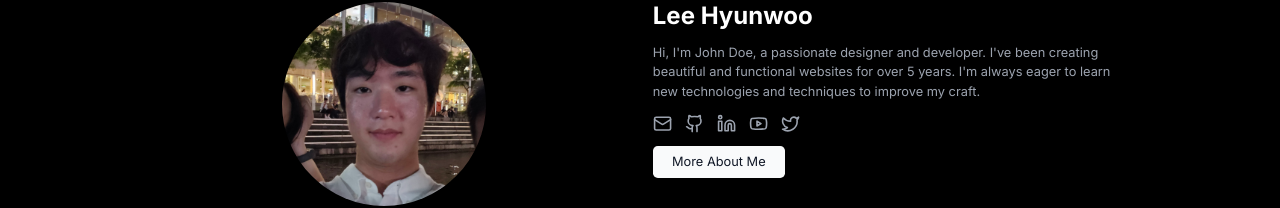
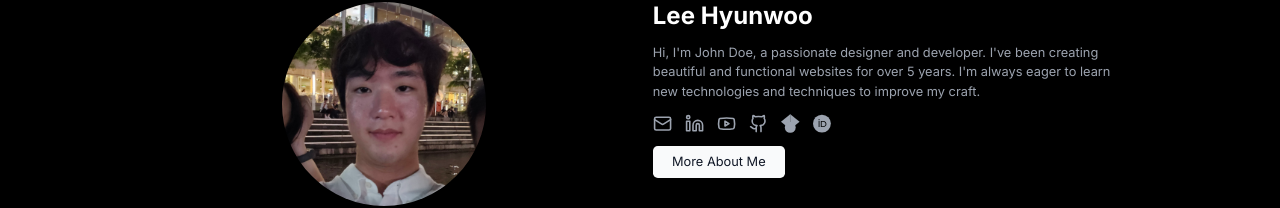
Before and after one commit to JadeHouseDisco/JadeHouse, a Next.js app: page /lab in a window 1280 px wide. Shown: the part 1595-1803 px from the top of the page. Built offline with nearby package versions, Linux system fonts and the light colour scheme.

Commit message:
Added google scholar and ORCID icon

```diff
--- a/components/icons.tsx
+++ b/components/icons.tsx
@@ -117,6 +117,68 @@ interface IconProps extends React.SVGProps<SVGSVGElement> {}
       >
         <path d="M2.5 17a24.12 24.12 0 0 1 0-10 2 2 0 0 1 1.4-1.4 49.56 49.56 0 0 1 16.2 0A2 2 0 0 1 21.5 7a24.12 24.12 0 0 1 0 10 2 2 0 0 1-1.4 1.4 49.55 49.55 0 0 1-16.2 0A2 2 0 0 1 2.5 17" />
         <path d="m10 15 5-3-5-3z" />
+      </svg>
+    )
+  }
+
+  function GoogleScholarIcon(props: IconProps) {
+    return (
+      <svg
+        {...props}
+        xmlns="http://www.w3.org/2000/svg"
+        viewBox="0 0 530 512"
+        fill="none"
+        stroke="currentColor"
+        strokeWidth="2"
+        strokeLinecap="round"
+        strokeLinejoin="round"
+      >
+        <path
+          fill="currentColor"
+          d="M256 411.12L0 202.667 256 0z"
+        />
+        <path
+          fill="currentColor"
+          d="M256 411.12l256-208.453L256 0z"
+        />
+        <circle
+          fill="currentColor"
+          cx="256"
+          cy="362.667"
+          r="149.333"
+        />
+        <path
+          fill="currentColor"
+          d="M121.037 298.667c23.968-50.453 75.392-85.334 134.963-85.334s110.995 34.881 134.963 85.334H121.037z"
+        />
+      </svg>
+    )
+  }
+
+  function ORCIDIcon(props: IconProps) {
+    return (
+      <svg
+        {...props}
+        xmlns="http://www.w3.org/2000/svg"
+        width="24"
+        height="24"
+        viewBox="0 0 1100 1024"
+        fill="none"
+        stroke="currentColor"
+        strokeWidth="2"
+        strokeLinecap="round"
+        strokeLinejoin="round"
+      >
+        <circle
+          cx="512"
+          cy="512"
+          r="512"
+          fill="currentColor"
+        />
+        <path
+          d="M373.7 709.3h-50.4V358.5h50.4v350.8zm74-350.8h136.2c129.7 0 186.7 92.7 186.7 175.5 0 90.1-70.4 175.5-186 175.5H447.7v-351zm50.4 305.6h80.2c114.3 0 140.5-86.8 140.5-130 0-70.4-44.9-130-143.1-130h-77.6v260zM381.6 285.5c0 18-14.7 33.1-33.1 33.1-18.3 0-33.1-15.1-33.1-33.1 0-18.3 14.7-33.1 33.1-33.1 18.3 0 33.1 15.1 33.1 33.1z"
+          fill="black"
+        />
       </svg>
     )
   }
@@ -373,4 +435,4 @@ function CubeIcon(props: IconProps) {
     )
 }
 
-export { GithubIcon, InstagramIcon, LinkedinIcon, MailIcon, TwitterIcon, YoutubeIcon, GraduationCapIcon, TrophyIcon, DownloadIcon, DockerIcon, ROSIcon, HTMLIcon, CssIcon, JavascriptIcon, CubeIcon, MeshIcon, ReactIcon, CppIcon, PythonIcon, GitIcon };
+export { GithubIcon, InstagramIcon, LinkedinIcon, MailIcon, TwitterIcon, YoutubeIcon, GoogleScholarIcon, ORCIDIcon, GraduationCapIcon, TrophyIcon, DownloadIcon, DockerIcon, ROSIcon, HTMLIcon, CssIcon, JavascriptIcon, CubeIcon, MeshIcon, ReactIcon, CppIcon, PythonIcon, GitIcon };
--- a/components/pages/lab/lab.tsx
+++ b/components/pages/lab/lab.tsx
@@ -4,7 +4,7 @@ import HeroSection from "@/components/heroSection";
 import MiniAbout from "@/components/miniAbout";
 import ProjectGrid from "@/components/projectGrid"
 import Footer from "@/components/footer"
-import { GithubIcon, LinkedinIcon, MailIcon, TwitterIcon, YoutubeIcon } from "@/components/icons"
+import { GithubIcon, LinkedinIcon, MailIcon, TwitterIcon, YoutubeIcon, GoogleScholarIcon, ORCIDIcon } from "@/components/icons"
 
 const Lab = () => {
     const headerImage = {
@@ -135,10 +135,6 @@ const Lab = () => {
         icon: <MailIcon className="h-6 w-6" />,
       },
       {
-        href: 'https://github.com/JadeHouseDisco',
-        icon: <GithubIcon className="h-6 w-6" />,
-      },
-      {
         href: 'https://linkedin.com/in/hyunwoolee0329',
         icon: <LinkedinIcon className="h-6 w-6" />,
       },
@@ -147,8 +143,16 @@ const Lab = () => {
         icon: <YoutubeIcon className="h-6 w-6" />,
       },
       {
-        href: 'https://twitter.com/JadeHouseDisco',
-        icon: <TwitterIcon className="h-6 w-6" />,
+        href: 'https://github.com/JadeHouseDisco',
+        icon: <GithubIcon className="h-6 w-6" />,
+      },
+      {
+        href: '#',
+        icon: <GoogleScholarIcon className="h-6 w-6" />,
+      },
+      {
+        href: '#',
+        icon: <ORCIDIcon className="h-6 w-6" />,
       },
     ];
 
```
